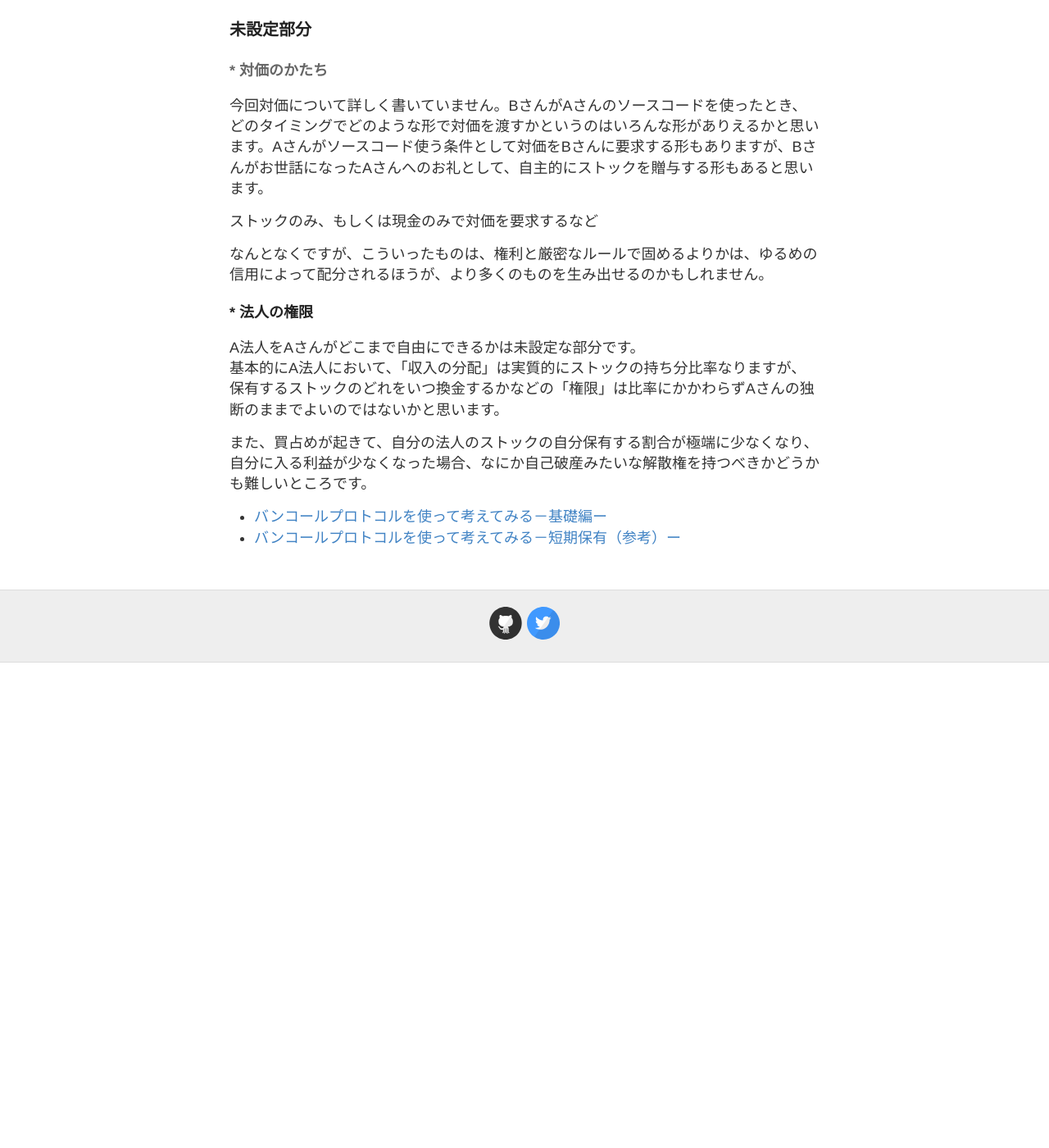
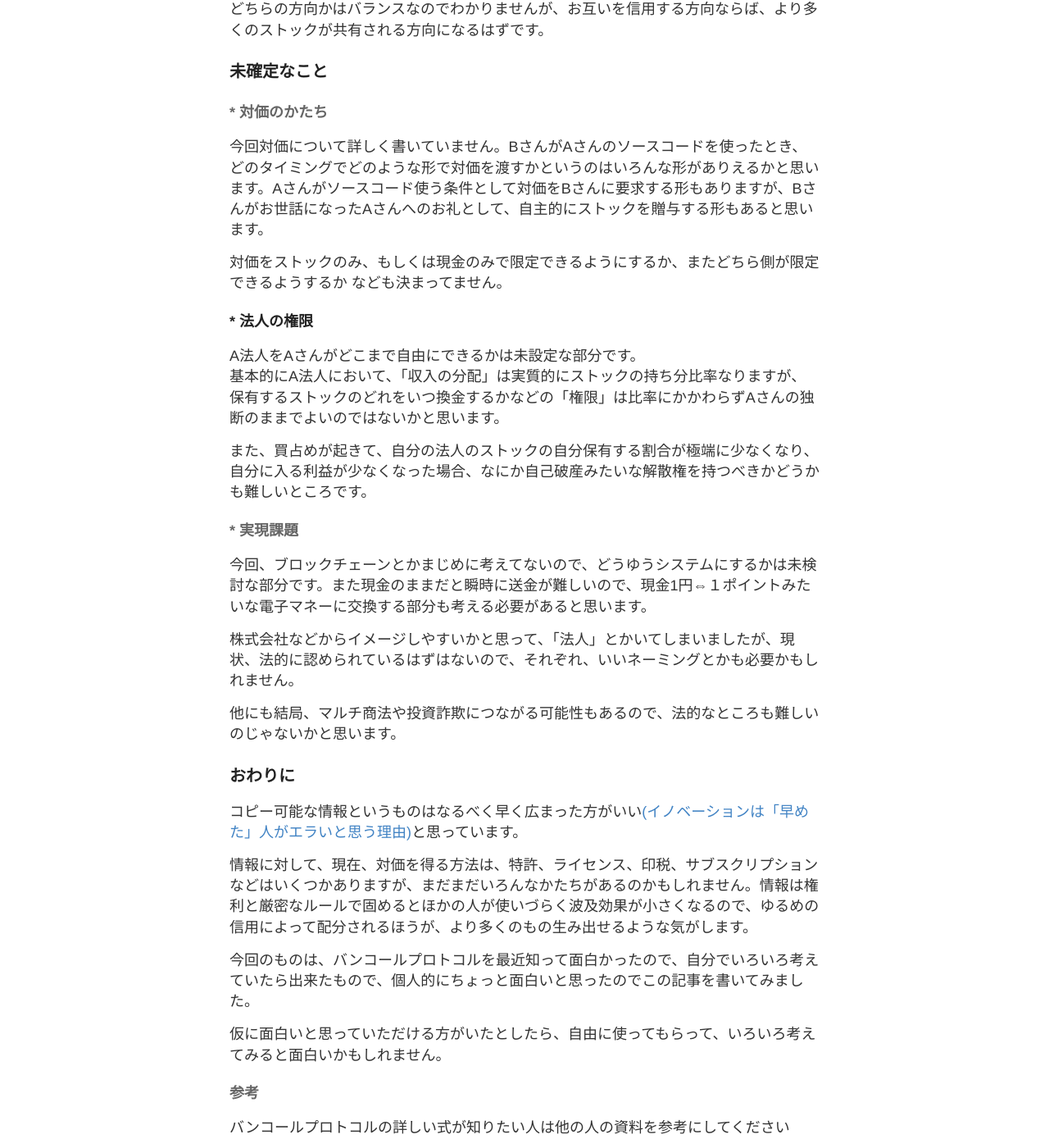
Before and after one commit to samacoba/samacoba.github.io, a Jekyll site: the page built from _posts/2019-03-30-bancor2.md, in a window 1280 px wide and 1400 px high, scrolled down 5185 px. Shown: the whole window at 82% size. Built offline with Jekyll 4.4.1, drawn with Linux system fonts in a browser that asks for light colours; before the commit the page ends 5993 px from its top, so only the background shows below that; some of the changed text lies outside the part shown.

Commit message:
パワポ更新

```diff
--- a/_posts/2019-03-30-bancor2.md
+++ b/_posts/2019-03-30-bancor2.md
@@ -6,7 +6,7 @@ tags: バンコール ALIS
 ---
 
 
-前回の[「ー基礎編ー」](https://samacoba.github.io/20190330bancor1/)に続き、バンコールプロトコルの応用として、他のストックを保有することで、連鎖させた場合のことを考えてみたいと思います。
+前回の[「ー基礎編ー」](https://samacoba.github.io/20190330bancor1/)に続き、バンコールプロトコルの応用として、法人が他のストックを保有することを考えてみたいと思います。これにより、信用が連鎖する好循環のエコノミーができる可能性があるかもしれません。
 
 #### 初期条件
 
@@ -16,9 +16,11 @@ tags: バンコール ALIS
 
 ここで、A法人はAさんの分身となる法人で、Aさん個人の意思で動く一人の会社とします。ただし、プロトコルに従わない方法でこっそり準備金を引き出したりはできないとします。
 
-※画像が小さくて見にくい場合は<a href="/images/20190329-bancor.pdf" target="_blank"> PDFファイル </a>をみてください
+※画像が小さくて見にくい場合は<a href="/images/20190329-bancor.pdf" target="_blank"> PDFファイル</a>をみてください。また計算内容の詳細は<a href="/images/20190322-bancor.xlsx" target="_blank">Excelファイル</a>を置いておきます。
+
 
 ![imgae](/images/20190330-08.PNG)
+
 
 #### ①②B,Cストックの譲渡
 
@@ -92,17 +94,14 @@ AさんにとってBストックは利益を生む可能性があるので、持
 どちらの方向かはバランスなのでわかりませんが、お互いを信用する方向ならば、より多くのストックが共有される方向になるはずです。
 
 
-### 未設定部分
+### 未確定なこと
 
 #### * 対価のかたち
 
 今回対価について詳しく書いていません。BさんがAさんのソースコードを使ったとき、どのタイミングでどのような形で対価を渡すかというのはいろんな形がありえるかと思います。Aさんがソースコード使う条件として対価をBさんに要求する形もありますが、Bさんがお世話になったAさんへのお礼として、自主的にストックを贈与する形もあると思います。
 
-ストックのみ、もしくは現金のみで対価を要求するなど
-
-
-なんとなくですが、こういったものは、権利と厳密なルールで固めるよりかは、ゆるめの信用によって配分されるほうが、より多くのものを生み出せるのかもしれません。
-
+対価をストックのみ、もしくは現金のみで限定できるようにするか、またどちら側が限定できるようするか
+なども決まってません。
 
 ##### * 法人の権限
 
@@ -111,6 +110,35 @@ A法人をAさんがどこまで自由にできるかは未設定な部分です
 
 また、買占めが起きて、自分の法人のストックの自分保有する割合が極端に少なくなり、自分に入る利益が少なくなった場合、なにか自己破産みたいな解散権を持つべきかどうかも難しいところです。
 
+#### * 実現課題
+
+今回、ブロックチェーンとかまじめに考えてないので、どうゆうシステムにするかは未検討な部分です。また現金のままだと瞬時に送金が難しいので、現金1円⇔１ポイントみたいな電子マネーに交換する部分も考える必要があると思います。
+
+株式会社などからイメージしやすいかと思って、「法人」とかいてしまいましたが、現状、法的に認められているはずはないので、それぞれ、いいネーミングとかも必要かもしれません。
+
+他にも結局、マルチ商法や投資詐欺につながる可能性もあるので、法的なところも難しいのじゃないかと思います。
+
+### おわりに
+
+コピー可能な情報というものはなるべく早く広まった方がいい[(イノベーションは「早めた」人がエラいと思う理由)](https://samacoba.github.io/20180619innovation/)と思っています。
+
+情報に対して、現在、対価を得る方法は、特許、ライセンス、印税、サブスクリプションなどはいくつかありますが、まだまだいろんなかたちがあるのかもしれません。情報は権利と厳密なルールで固めるとほかの人が使いづらく波及効果が小さくなるので、ゆるめの信用によって配分されるほうが、より多くのもの生み出せるような気がします。
+
+今回のものは、バンコールプロトコルを最近知って面白かったので、自分でいろいろ考えていたら出来たもので、個人的にちょっと面白いと思ったのでこの記事を書いてみました。
+
+仮に面白いと思っていただける方がいたとしたら、自由に使ってもらって、いろいろ考えてみると面白いかもしれません。
+
+
+#### 参考
+
+バンコールプロトコルの詳しい式が知りたい人は他の人の資料を参考にしてください
+
+* [Bancor Protocol はトークンエコノミーを支える大発明となるか？（前編）](https://medium.com/@amachino/bancor-protocol-%E3%81%AF%E3%83%88%E3%83%BC%E3%82%AF%E3%83%B3%E3%82%A8%E3%82%B3%E3%83%8E%E3%83%9F%E3%83%BC%E3%82%92%E6%94%AF%E3%81%88%E3%82%8B%E5%A4%A7%E7%99%BA%E6%98%8E%E3%81%A8%E3%81%AA%E3%82%8B%E3%81%8B-%E5%89%8D%E7%B7%A8-9769b79f2bca)
+* [Bancor Protocol Qiita @tring](https://qiita.com/tring/items/91aac5f740d0fb48e760)
+
+
+#### 関連記事
 
 * [バンコールプロトコルを使って考えてみる－基礎編ー](https://samacoba.github.io/20190330bancor1/)
 * [バンコールプロトコルを使って考えてみる－短期保有（参考）ー](https://samacoba.github.io/20190330bancor3/)
+* [イノベーションは「早めた」人がエラいと思う理由](https://samacoba.github.io/20180619innovation/)
```
Also changed, not shown: _posts/2019-03-30-bancor1.md (+8 -7 lines), _posts/2019-03-30-bancor3.md (+3 -1 lines), images/20190330-02.PNG, images/20190330-08.PNG, images/20190330-09.PNG, images/20190330-10.PNG, images/20190330-11.PNG, images/20190330-13.PNG, images/20190330-14.PNG, images/20190330-15.PNG, images/20190330-16.PNG, 1 other file.
